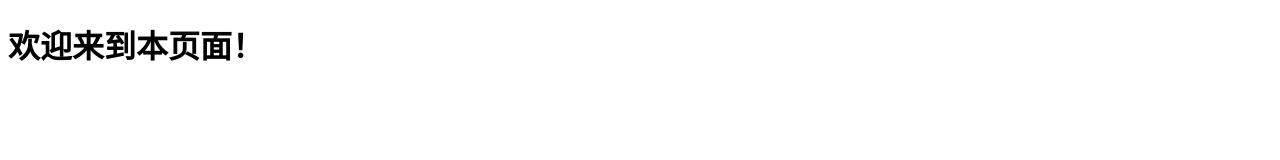
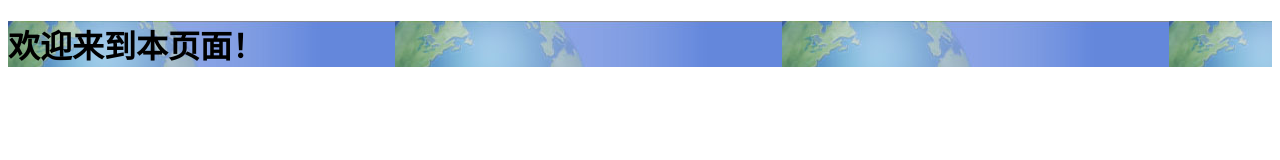
Before and after one commit to wsrj/9banweb, a plain HTML site: page index.html in a window 1280 px wide. Drawn offline with Linux system fonts and the light colour scheme.

Commit message:
设置标题背景

```diff
--- a/index.html
+++ b/index.html
@@ -7,7 +7,7 @@
 </head>
 <body>
 <table>
-  <tr style="background-image: url(./images/bg_Globe.jpg);"><h1>欢迎来到本页面！</h1></tr>
+  <tr><h1 style="background-image: url(/images/bg_Globe.jpg);">欢迎来到本页面！</h1></tr>
 </table>
 </body>
 </html>
```
